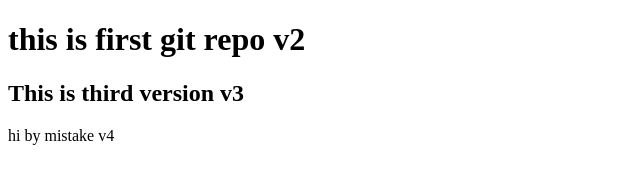
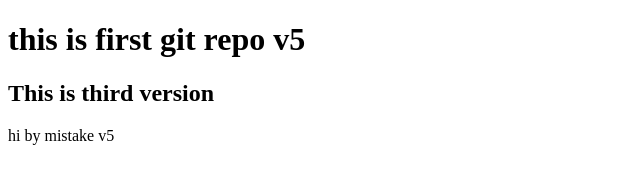
Before and after one commit to neeta566/git-repo, a plain HTML site: page index.html in a window 1280 px wide. Shown: the full height of the page, 0-640 px from the left. Drawn offline with Linux system fonts and the light colour scheme.

Commit message:
this is v5

```diff
--- a/index.html
+++ b/index.html
@@ -6,8 +6,8 @@
     <title>Document</title>
 </head>
 <body>
-    <h1>this is first git repo v2</h1>
-    <h2>This is third version v3</h2>
-    <p>hi by mistake v4</p>
+    <h1>this is first git repo v5</h1>
+    <h2>This is third version </h2>
+    <p>hi by mistake v5</p>
 </body>
 </html>
```
